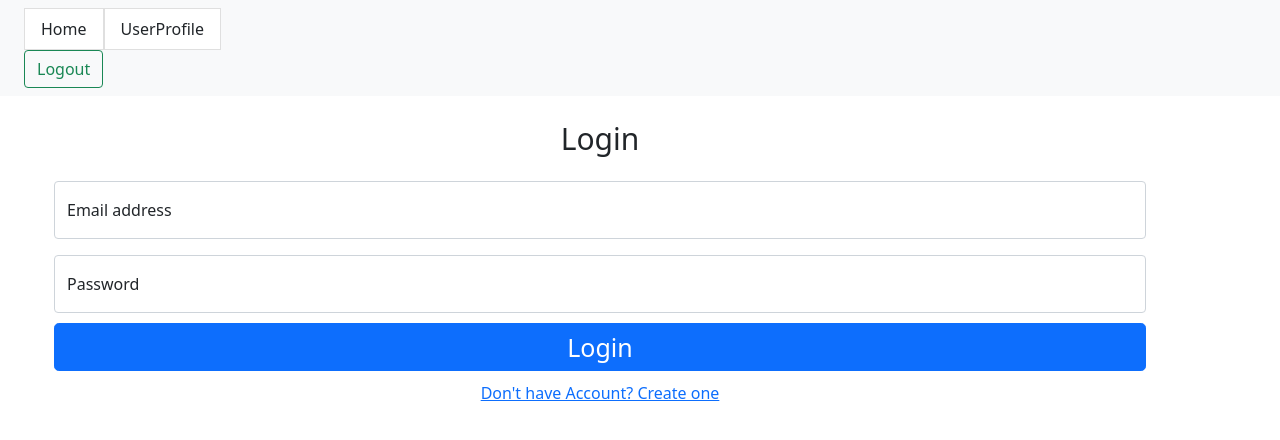
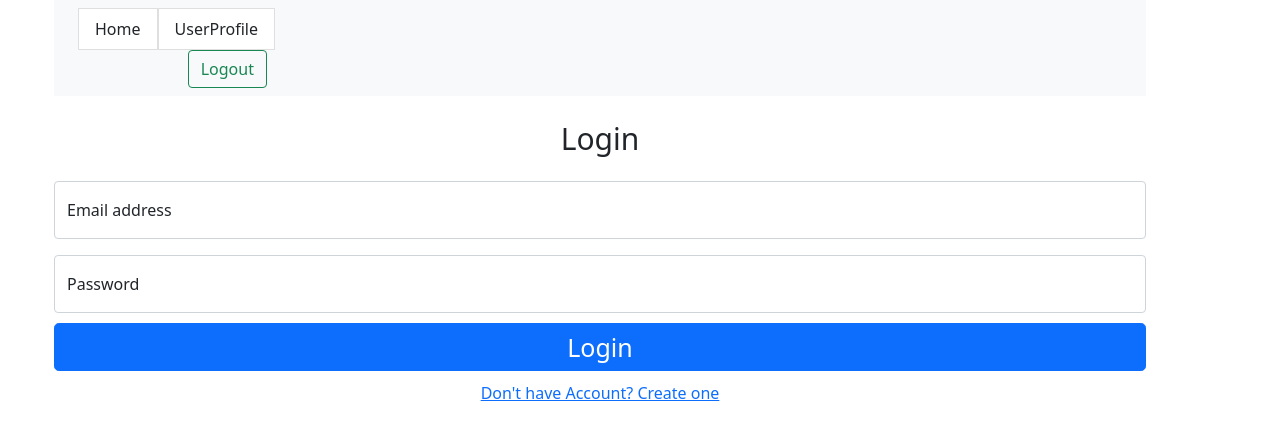
Before and after one commit to DrakeHunterK7/SOEN-341-Fall-2021-TEAM-300, a React (Create React App) app in the folder frontend-stack-bubbling/: page /login in a window 1280 px wide. Shown: the top 440 px of the page. Built offline with nearby package versions, Linux system fonts and the light colour scheme; sample sign-in values are in the browser's storage.

Commit message:
finish switch page function

```diff
--- a/frontend-stack-bubbling/src/App.jsx
+++ b/frontend-stack-bubbling/src/App.jsx
@@ -18,7 +18,7 @@ export default class App extends Component {
       <div>
         <div className="row">
           <div className="col-xs-offset-2 col-xs-8">
-          <Header/>
+          {/* <Header/> */}
           </div>
         </div>
         <div className="row">
--- /dev/null
+++ b/frontend-stack-bubbling/src/components/Header/index.css
@@ -0,0 +1,3 @@
+.logout-btn{
+    float: right;
+}
--- a/frontend-stack-bubbling/src/components/Header/index.jsx
+++ b/frontend-stack-bubbling/src/components/Header/index.jsx
@@ -1,8 +1,8 @@
 import React, { Component } from "react";
 import MyNavLink from "../MyNavLink";
-
+import './index.css'
 export default class Header extends Component {
-  constructor() {
+  constructor(props) {
     super();
     this.state = {
       isLoginUser: false,
@@ -24,6 +24,7 @@ export default class Header extends Component {
     if (localStorage.getItem("access_token") == null) {
       console.log("yes the access token is removed");
     }
+    window.location.reload()
   }
 
   render() {
@@ -46,7 +47,7 @@ export default class Header extends Component {
                   </li>
                 </ul>
                 <button
-                  class="btn btn-outline-success me-2"
+                  class="btn btn-outline-success me-2 logout-btn"
                   type="button"
                   onClick={this.handleLogout}
                 >
--- a/frontend-stack-bubbling/src/pages/Home/index.jsx
+++ b/frontend-stack-bubbling/src/pages/Home/index.jsx
@@ -3,6 +3,7 @@ import MyNavLink from "../../components/MyNavLink";
 import { Route, Switch, Redirect } from "react-router-dom";
 import News from "./News";
 import Message from "./Message";
+import Header from '../../components/Header/'
 
 export default class Home extends Component {
   constructor(){
@@ -19,8 +20,10 @@ export default class Home extends Component {
   render() {
     return (
       <div>
+        <Header/>
         <h3>我是Home的内容</h3>
         <button onClick={this.refreshPage}>Clike me to refresh</button>
+
         <div>
           <ul className="nav nav-tabs">
             <li>
--- a/frontend-stack-bubbling/src/pages/Login/index.jsx
+++ b/frontend-stack-bubbling/src/pages/Login/index.jsx
@@ -3,6 +3,7 @@ import Popup from '../../components/Popup'
 import MyNavLink from '../../components/MyNavLink'
 import axios from "axios";
 import "./index.css";
+import Header from '../../components/Header/'
 
 export default class Login extends Component {
   constructor(props) {
@@ -74,6 +75,7 @@ export default class Login extends Component {
   render() {
     return (
       <div className="container margin">
+        <Header/>
         <div className="title">Login</div>
 
         <Popup
--- a/frontend-stack-bubbling/src/pages/Register/index.jsx
+++ b/frontend-stack-bubbling/src/pages/Register/index.jsx
@@ -1,6 +1,8 @@
 import React, { Component } from "react";
 import MyNavLink from "../../components/MyNavLink";
 import "./index.css";
+import Header from '../../components/Header/'
+
 
 import Popup from "../../components/Popup";
 import axios from "axios";
@@ -84,6 +86,7 @@ export default class Resigter extends Component {
   render() {
     return (
       <div className="container margin">
+        <Header/>
         <div className="title">Resigter</div>
         <Popup
           tigger={this.state.tigger}
```
